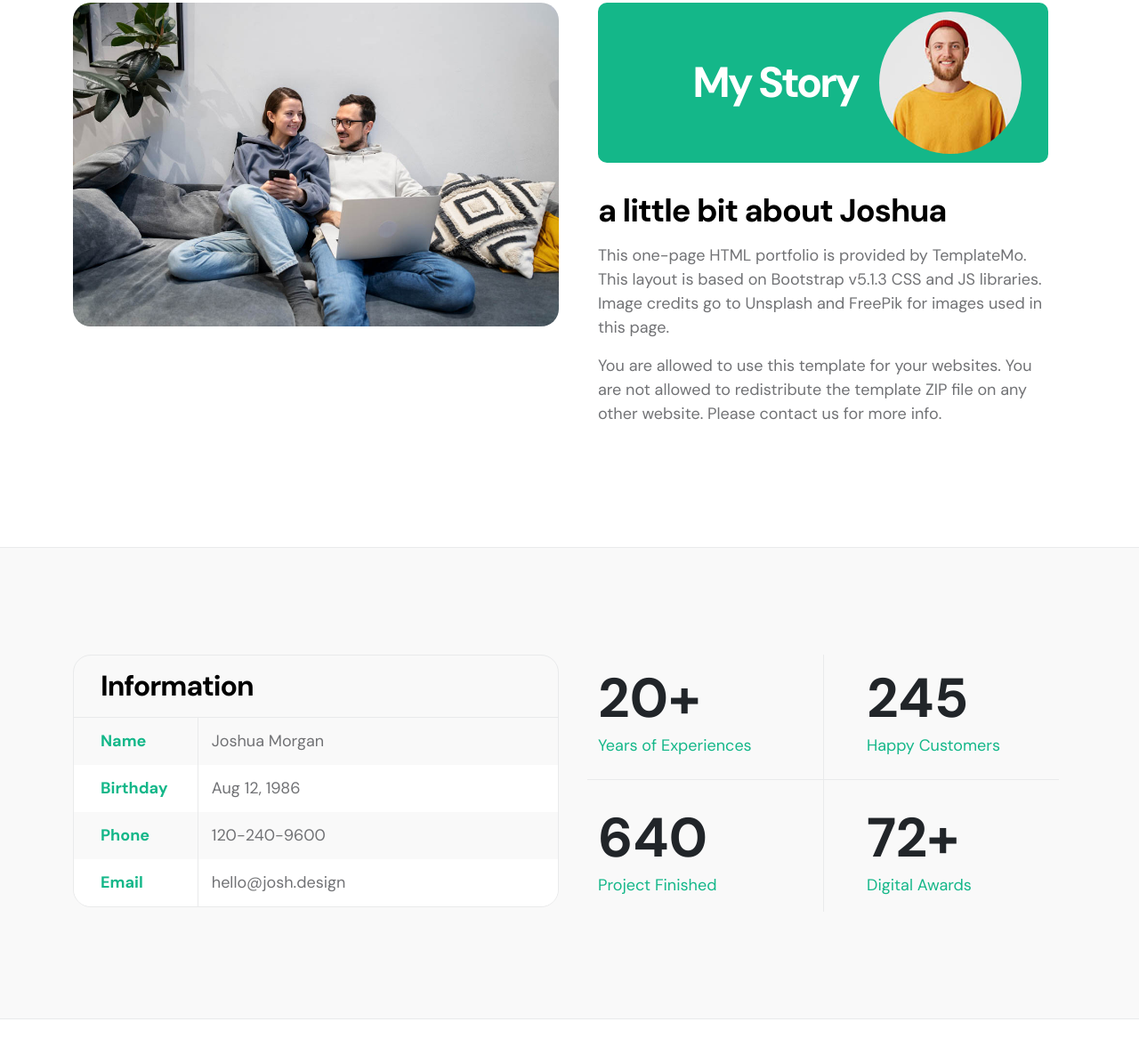
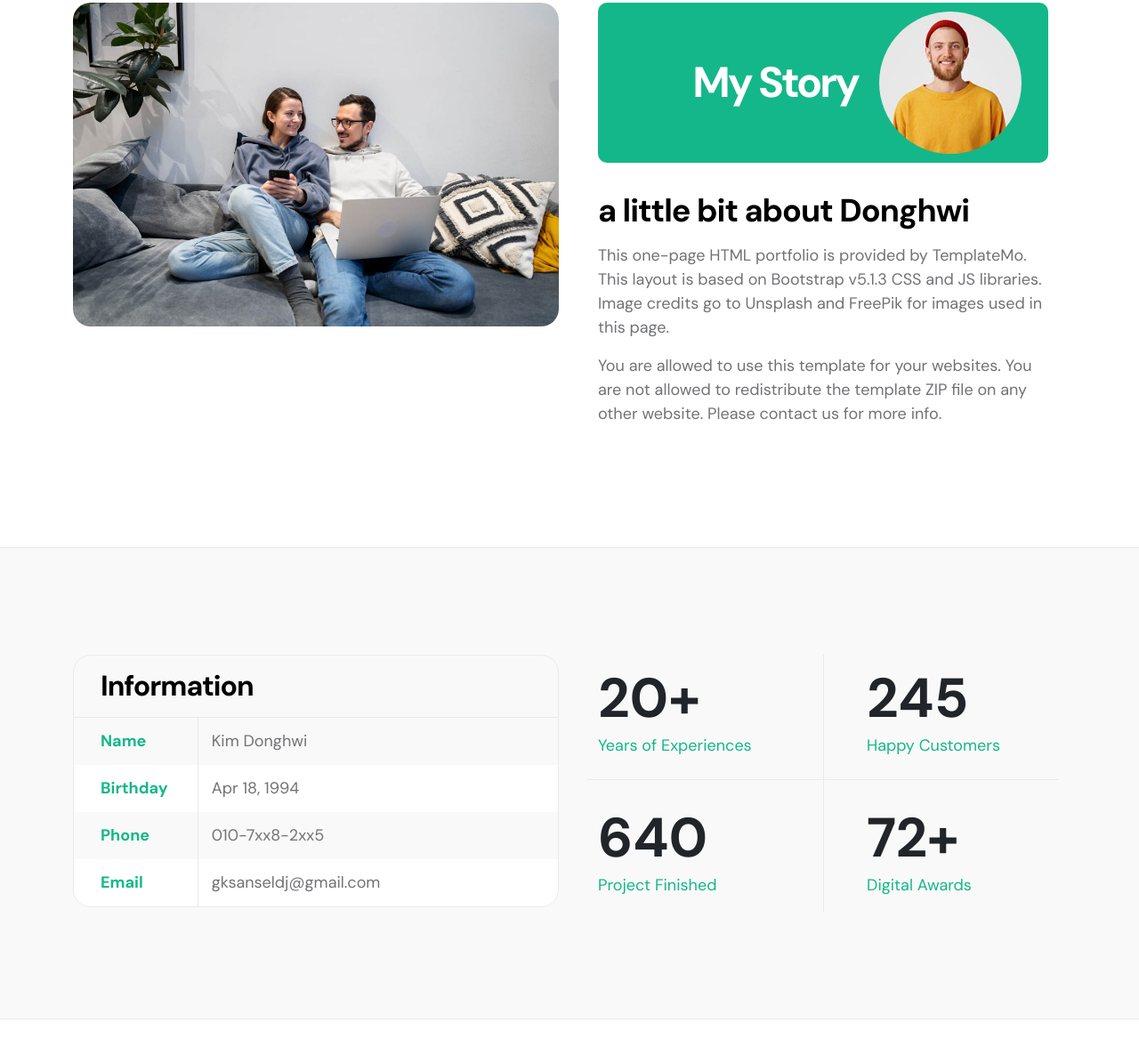
Before and after one commit to KDH94/portfolio, a plain HTML site: page portfolio/index.html in a window 1280 px wide. Shown: the part 777-1962 px from the top of the page at 89% size. Drawn offline with Linux system fonts and the light colour scheme.

Commit message:
profile updated
profile updated

```diff
--- a/portfolio/index.html
+++ b/portfolio/index.html
@@ -102,7 +102,7 @@ https://templatemo.com/tm-578-first-portfolio
                                 <div class="hero-title-wrap d-flex align-items-center mb-4">
                                     <img src="images/happy-bearded-young-man.jpg" class="avatar-image avatar-image-large img-fluid" alt="">
 
-                                    <h1 class="hero-title ms-3 mb-0">Hello friend!</h1>
+                                    <h1 class="hero-title ms-3 mb-0">Hello Guys!</h1>
                                 </div>
 
                                 <h2 class="mb-4">I’m available for freelance work.</h2>
@@ -139,7 +139,7 @@ https://templatemo.com/tm-578-first-portfolio
                                     <img src="images/happy-bearded-young-man.jpg" class="avatar-image img-fluid" alt="">
                                 </div>
 
-                                <h3 class="pt-2 mb-3">a little bit about Joshua</h3>
+                                <h3 class="pt-2 mb-3">a little bit about Donghwi</h3>
 
                                 <p>This one-page HTML portfolio is provided by <a href="https://templatemo.com" target="_blank">TemplateMo</a>. This layout is based on Bootstrap v5.1.3 CSS and JS libraries. Image credits go to <a href="https://unsplash.com" target="_blank">Unsplash</a> and <a href="https://freepik.com" target="_blank">FreePik</a> for images used in this page.</p>
 
@@ -164,22 +164,22 @@ https://templatemo.com/tm-578-first-portfolio
                                 <div class="profile-body">
                                     <p>
                                         <span class="profile-small-title">Name</span>
-                                        <span>Joshua Morgan</span>
+                                        <span>Kim Donghwi</span>
                                     </p>
 
                                     <p>
                                         <span class="profile-small-title">Birthday</span>
-                                        <span>Aug 12, 1986</span>
+                                        <span>Apr 18, 1994</span>
                                     </p>
 
                                     <p>
                                         <span class="profile-small-title">Phone</span>
-                                         <span><a href="tel: 305-240-9671">120-240-9600</a></span>
+                                        <span><a href="tel: 010-7208-2755">010-7xx8-2xx5</a></span>
                                     </p>
 
                                     <p>
                                         <span class="profile-small-title">Email</span>
-                                        <span><a href="mailto:hello@josh.design">hello@josh.design</a></span>
+                                        <span><a href="mailto:gksanseldj@gmail.com">gksanseldj@gmail.com</a></span>
                                     </p>
                                 </div>
                             </div>
```
